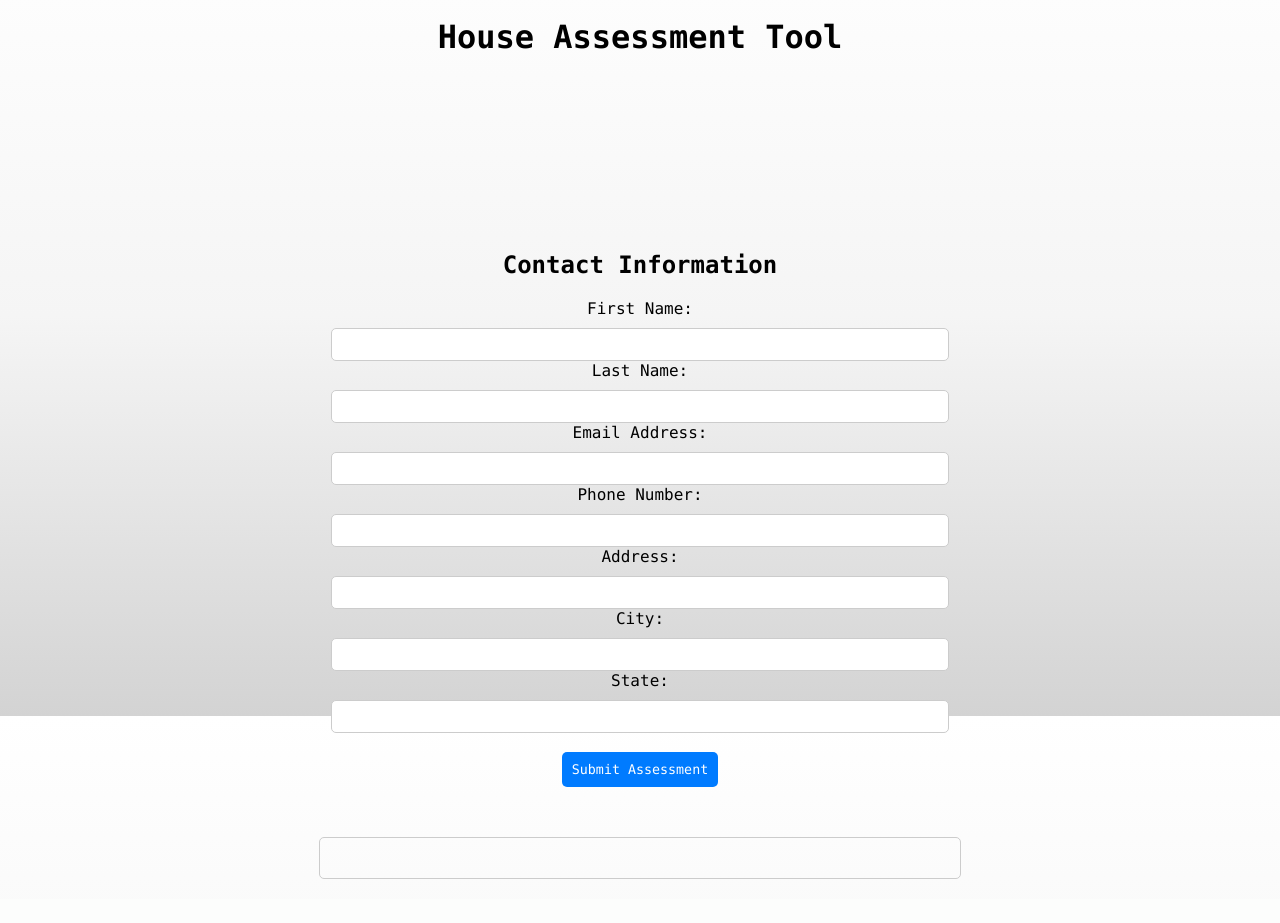
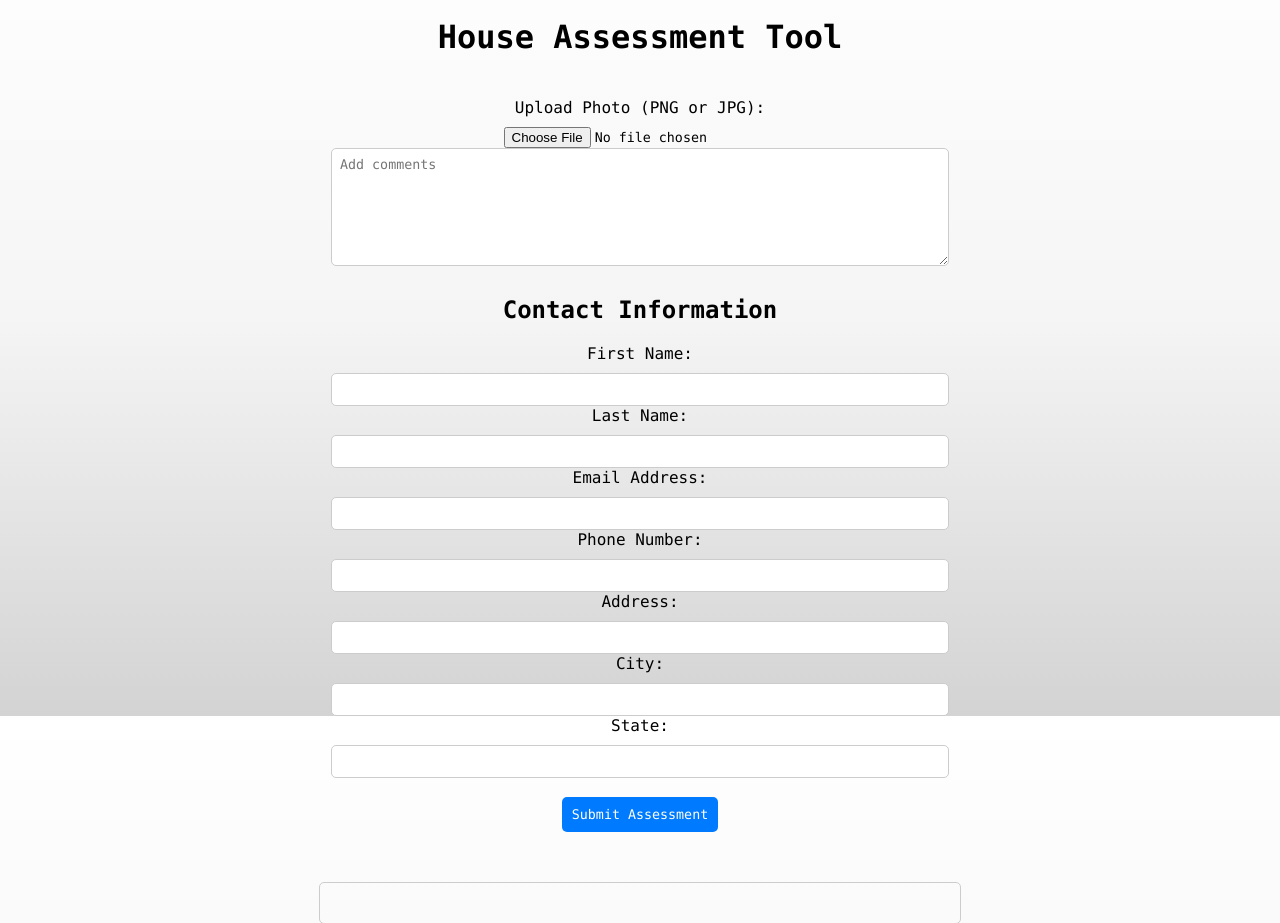
Before and after one commit to jslovell/hfh-capstone, a PHP site: page /houseAssesmentTool.phtml in a window 1280 px wide. Shown: the part 84-1007 px from the top of the page. Before the commit the page ends 963 px from the top, so only its background shows below. Run offline with PHP 8.4, Linux system fonts and the light colour scheme.

Commit message:
Add files via upload

```diff
--- a/houseAssesmentTool.phtml
+++ b/houseAssesmentTool.phtml
@@ -43,13 +43,9 @@
 <body style="margin-top: 8%">
 <h1>House Assessment Tool</h1>
 <form id="assessment-form" method="post">
-    <br>
-    <br>
-    <br>
-    <br>
-    <br>
-    <br>
-    <br>
+    <label for="photoupload">Upload Photo (PNG or JPG):</label>
+    <input type="file" name="photoupload" id="photoupload" accept="image/jpeg,image/png" required>
+    <textarea name="annotation" id="annotation" placeholder="Add comments"></textarea>
 
     <h2>Contact Information</h2>
 
```
